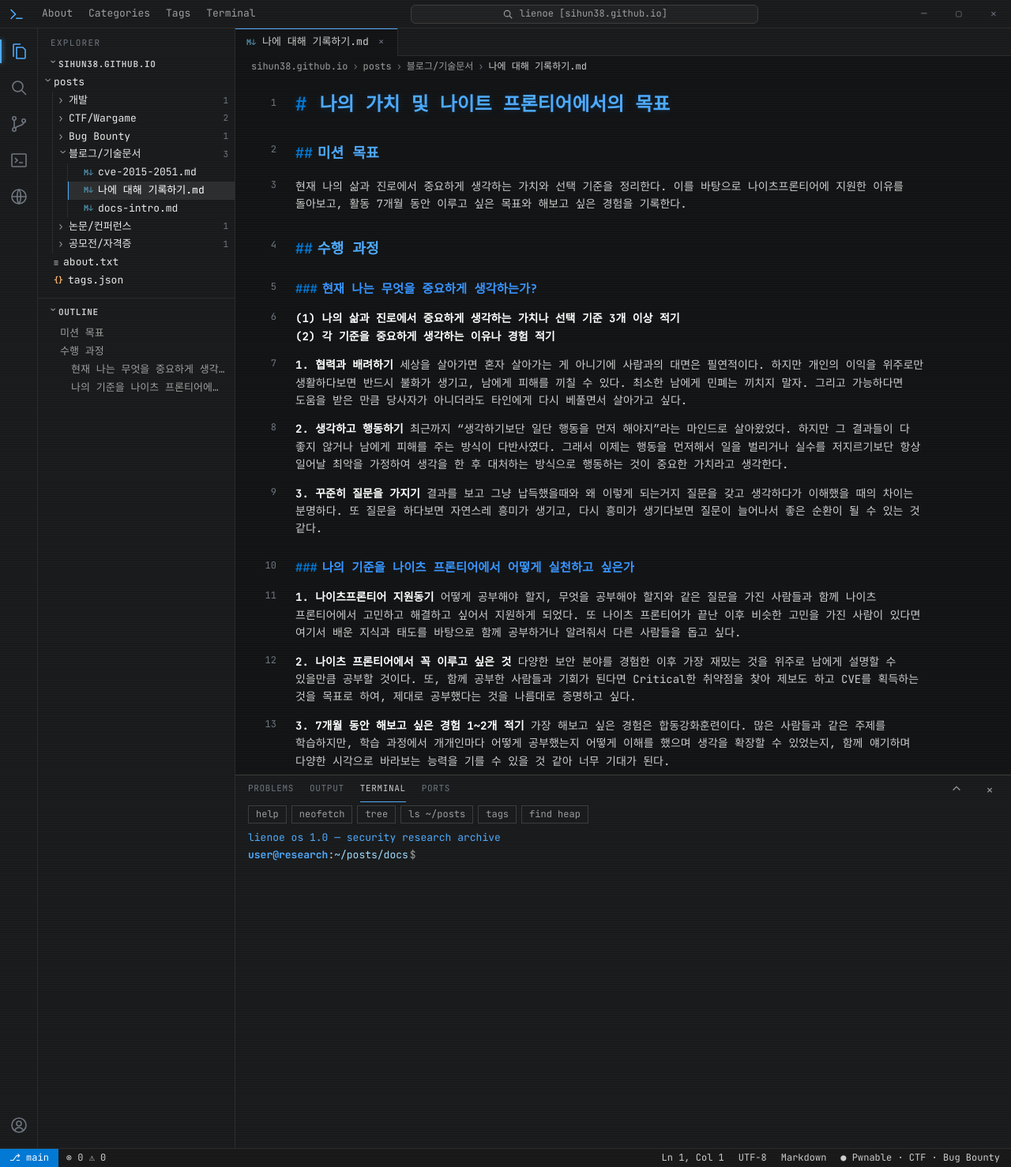
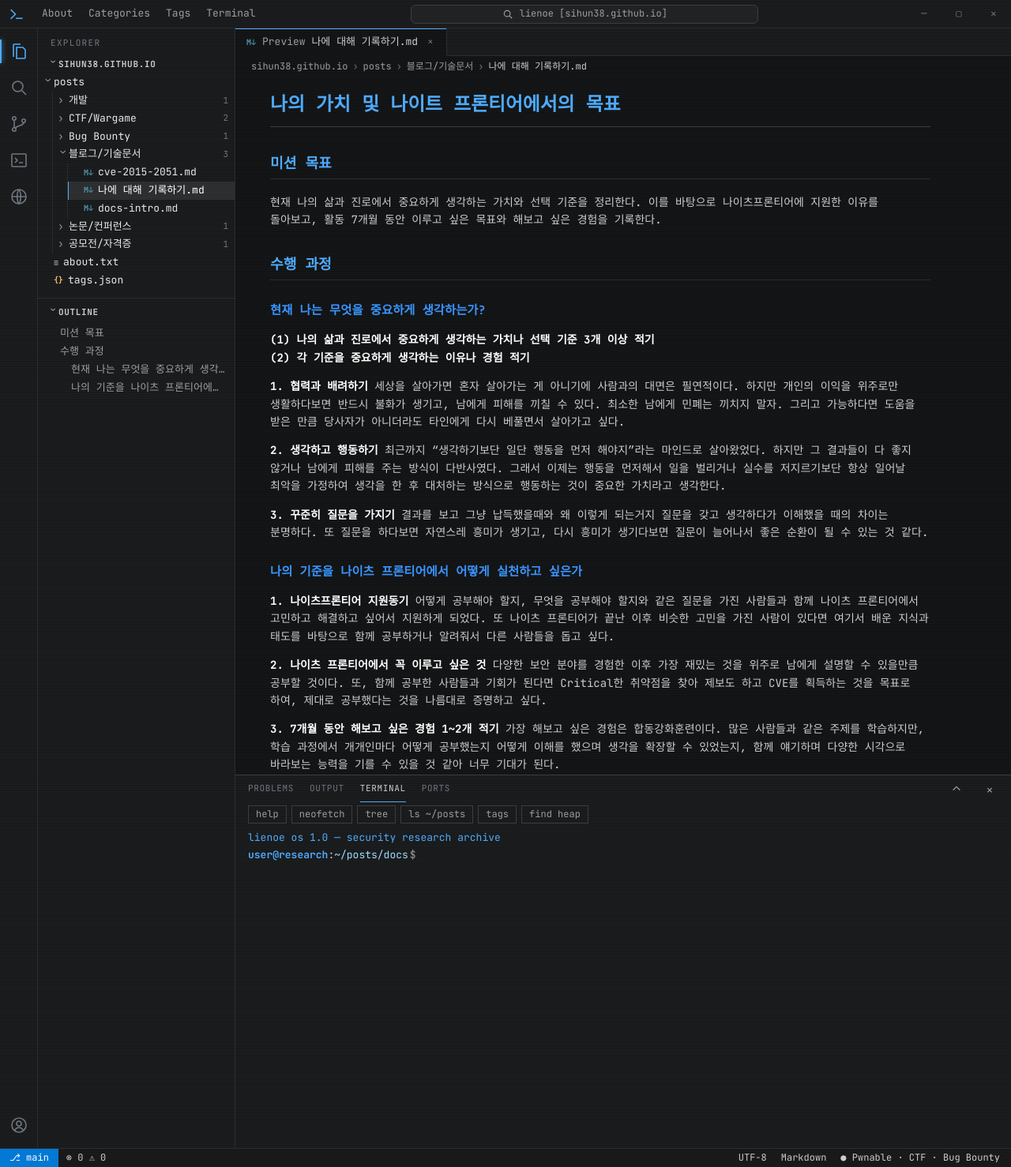
Before and after one commit to sihun38/sihun38.github.io, a Jekyll site: the page built from _posts/2026-11-09-나에 대해 기록하기.md, in a window 1280 px wide. Shown: the whole page at 79% size. Built offline with Jekyll 4.4.1, drawn with Linux system fonts in a browser that asks for light colours; some web fonts are replaced.

Commit message:
Add files via upload

```diff
--- a/_layouts/default.html
+++ b/_layouts/default.html
@@ -137,7 +137,7 @@
       <div class="tabs">
         <div class="tab is-active">
           <span class="file-icon file-icon--{{ tab_kind }}">{% if tab_kind == 'md' %}M↓{% elsif tab_kind == 'json' %}{}{% elsif tab_kind == 'dir' %}▸{% else %}≡{% endif %}</span>
-          <span>{{ tab_name }}</span>
+          <span class="tab__name tab__name--{{ tab_kind }}">{{ tab_name }}</span>
           <a class="tab__close" href="{{ '/' | relative_url }}" aria-label="close">×</a>
         </div>
       </div>
--- a/assets/css/vscode.css
+++ b/assets/css/vscode.css
@@ -1047,3 +1047,33 @@ button.statusbar__item--accent:hover { background: #1a8ae6; }
 @media (max-width: 820px) {
   .md .pdf-embed { height: 60vh; min-height: 0; }
 }
+
+/* ==========================================================
+   Preview mode (not logged in) — like VS Code "Markdown Preview"
+   owner login adds .is-owner and restores the source-like view
+   ========================================================== */
+.ide:not(.is-owner) .frontmatter > .fm-line::before,
+.ide:not(.is-owner) .doc__title::before,
+.ide:not(.is-owner) .md > *::before { content: none; }
+
+.ide:not(.is-owner) .md-prefix,
+.ide:not(.is-owner) .doc__title > .md-mark { display: none; }
+
+.ide:not(.is-owner) .doc { padding-left: 44px; }
+
+.ide:not(.is-owner) .doc__title {
+  padding-bottom: 12px;
+  border-bottom: 1px solid var(--line-strong);
+  text-shadow: none;
+}
+.ide:not(.is-owner) .doc:not(.doc--profile) .md h2 {
+  padding-bottom: 6px;
+  border-bottom: 1px solid var(--line);
+}
+
+.ide:not(.is-owner) .tab__name--md::before { content: "Preview "; color: var(--fg-dim); }
+.ide:not(.is-owner) #status-line { display: none; }
+
+@media (max-width: 820px) {
+  .ide:not(.is-owner) .doc { padding-left: 16px; }
+}
--- a/assets/js/vscode-scm.js
+++ b/assets/js/vscode-scm.js
@@ -238,6 +238,15 @@
     badge.textContent = label;
     badge.classList.toggle('is-owner', state.isOwner);
     badge.classList.toggle('is-busy', state.busy);
+    setOwnerView(state.isOwner);
+  }
+
+  /* owner sees the source-like view (line numbers, # marks); everyone else sees a preview */
+  function setOwnerView(isOwner) {
+    var ideNode = document.getElementById('ide');
+    if (ideNode) {
+      ideNode.classList.toggle('is-owner', isOwner);
+    }
   }
 
   function setBusy(busy) {
```
